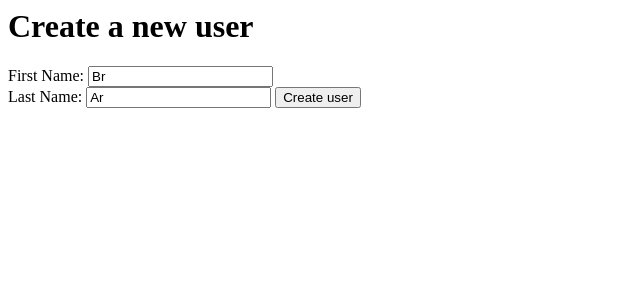
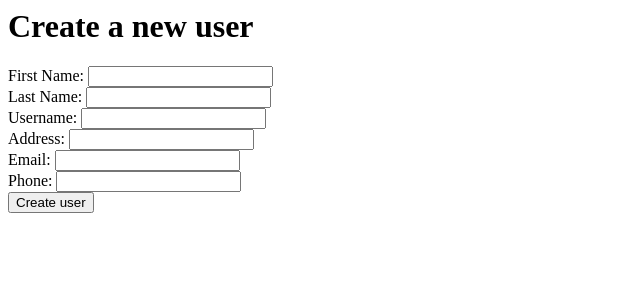
Before and after one commit to charnasj/ResourceBook, a Django app: template src/ResourceBook/templates/ManageResources/new_user.html in a window 1280 px wide. Shown: the top 300 px of the page, without its empty margins (0-640 px from the left). Run offline with Django 3.2, Linux system fonts and the light colour scheme; the template is opened without the code that fills it, so the values that code supplies are empty.

Commit message:
Modified the user registration module & HTML template

```diff
--- a/src/ResourceBook/ManageResources/models.py
+++ b/src/ResourceBook/ManageResources/models.py
@@ -10,10 +10,11 @@ class LocalGovernment (models.Model):
 class User (models.Model):
     first_name = models.CharField(max_length=70)
     last_name = models.CharField(max_length=70)
+    username = models.CharField(max_length=70)
+    password = models.CharField(max_length=70)
     address = models.CharField(max_length=70)
-    email = models.CharField(max_length=70)
+    email = models.EmailField()
     phone = models.CharField(max_length=13)
-    # TODO : User login/password ?
 
 class VAT (models.Model):
     ratio = models.DecimalField(decimal_places=2,max_digits=10)
--- a/src/ResourceBook/templates/ManageResources/new_user.html
+++ b/src/ResourceBook/templates/ManageResources/new_user.html
@@ -6,10 +6,23 @@
   <form action="save_user/" method="get">
   {% csrf_token %}
   	<label for="firstName">First Name:</label>
-	<input type="text" name="firstName" value="Br" id="firstName">
+	<input type="text" name="firstName" value="" id="firstName">
     <br>
     <label for="lastName">Last Name:</label>
-    <input type="text" name="lastName" value="Ar" id="lastName">
+    <input type="text" name="lastName" value="" id="lastName">
+    <br>
+    <label for="username">Username:</label>
+    <input type="text" name="username" value="" id="username">
+    <br>
+    <label for="address">Address:</label>
+    <input type="textarea" name="address" value="" id="address">
+    <br>
+    <label for="email">Email:</label>
+    <input type="email" name="email" value="" id="email">
+    <br>
+    <label for="username">Phone:</label>
+    <input type="text" name="phone" value="" id="phone">
+    <br>
       <input type="submit" value="Create user">
   </form>
 {% endblock %}
```
Also changed, not shown: src/ResourceBook/ManageResources/userRegistration.py (+10 -1 lines), src/sqlite3.db, 2 other files.
